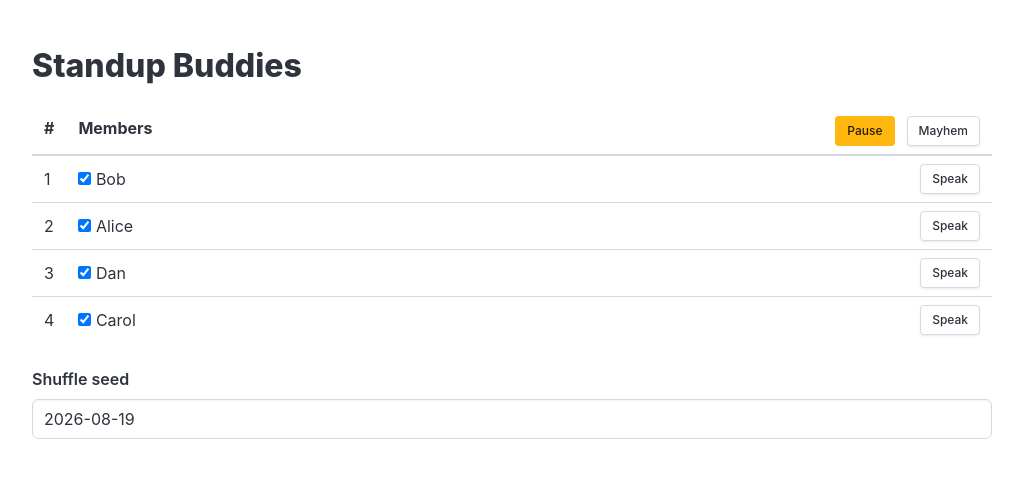
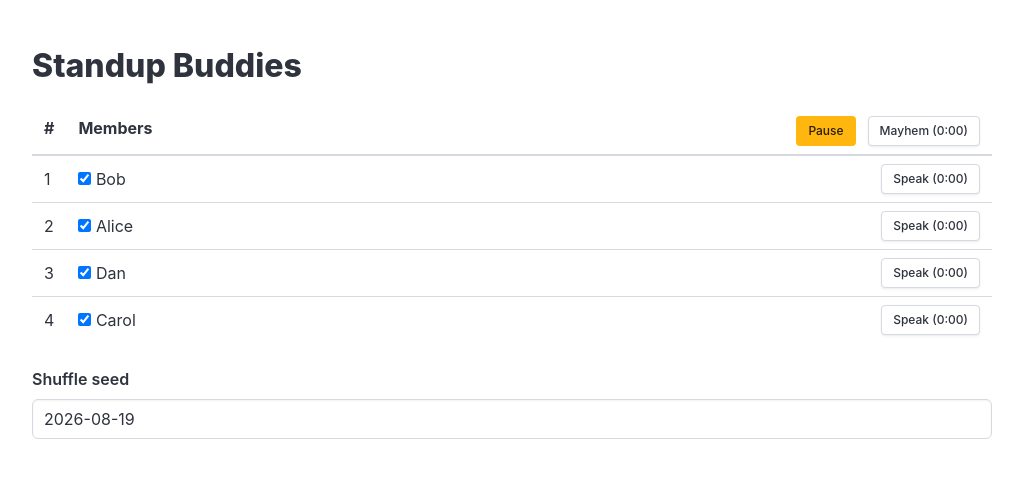
Before and after one commit to CZDanol/standup-buddies, a Svelte app: page / in a window 1280 px wide. Shown: the top 478 px of the page, without its empty margins (128-1151 px from the left). Built offline with nearby package versions, Linux system fonts and the light colour scheme.

Commit message:
Track speaker times

```diff
--- a/src/App.svelte
+++ b/src/App.svelte
@@ -1,6 +1,14 @@
 <script lang="ts">
   import { meeting } from "./meeting.svelte";
   import { SpecialSpeakingState } from "./domain/types";
+
+  /** Formats a duration as m:ss, e.g. "0:05". */
+  function formatDuration(ms: number): string {
+    const totalSeconds = Math.floor(ms / 1000);
+    const minutes = Math.floor(totalSeconds / 60);
+    const seconds = totalSeconds % 60;
+    return `${minutes}:${String(seconds).padStart(2, "0")}`;
+  }
 </script>
 
 <svelte:head>
@@ -36,7 +44,9 @@
                 onclick={() =>
                   (meeting.speakingState = SpecialSpeakingState.Mayhem)}
               >
-                Mayhem
+                Mayhem ({formatDuration(
+                  meeting.speakingTimeMs(SpecialSpeakingState.Mayhem),
+                )})
               </button>
             </div>
           </th>
@@ -70,6 +80,7 @@
                       : attendee)}
                 >
                   {attendee.isSpeaking ? "Speaking" : "Speak"}
+                  ({formatDuration(attendee.speakingTimeMs)})
                 </button>
               {/if}
             </td>
--- a/src/meeting.svelte.ts
+++ b/src/meeting.svelte.ts
@@ -1,3 +1,4 @@
+import { SvelteMap } from "svelte/reactivity";
 import { SpecialSpeakingState, type Config, type MemberConfig } from "./domain/types";
 import { seededShuffle } from "./domain/shuffle";
 
@@ -43,6 +44,11 @@ export class Attendee {
   get isSpeaking(): boolean {
     return this.meeting.speakingState === this;
   }
+
+  /** Total time this attendee has held the floor. */
+  get speakingTimeMs(): number {
+    return this.meeting.speakingTimeMs(this);
+  }
 }
 
 /** Who currently has the floor: one attendee, or a meeting-wide mode. */
@@ -53,7 +59,11 @@ export class Meeting {
   readonly title: string;
   readonly attendees: readonly Attendee[];
   seed = $state(defaultSeed());
-  speakingState = $state<SpeakingState>(SpecialSpeakingState.Pause);
+  private speakingState_ = $state<SpeakingState>(SpecialSpeakingState.Pause);
+  private speakingStateSince = $state(Date.now());
+  private now = $state(Date.now());
+  /** Accumulated time per speaking state, excluding the current run. */
+  private speakingStateTimesMs = new SvelteMap<SpeakingState, number>();
 
   constructor() {
     const config = window.standupConfig;
@@ -62,6 +72,34 @@ export class Meeting {
     }
     this.title = config.title;
     this.attendees = config.team.map((member) => new Attendee(member, this));
+    // Repaint tick only — elapsed time is computed from timestamps, so a
+    // throttled background tab cannot corrupt the totals.
+    setInterval(() => {
+      this.now = Date.now();
+    }, 500);
+  }
+
+  get speakingState(): SpeakingState {
+    return this.speakingState_;
+  }
+
+  set speakingState(next: SpeakingState) {
+    // Bank the time spent in the outgoing state before switching.
+    // Refreshing `now` must come first:
+    // speakingTimeMs computes the live portion from it,
+    // and banking must include time up to this instant, not up to the last repaint tick.
+    this.now = Date.now();
+    this.speakingStateTimesMs.set(this.speakingState_, this.speakingTimeMs(this.speakingState_));
+    this.speakingStateSince = this.now;
+    this.speakingState_ = next;
+  }
+
+  /** Total time spent in the given speaking state. */
+  speakingTimeMs(state: SpeakingState): number {
+    const accumulated = this.speakingStateTimesMs.get(state) ?? 0;
+    const live =
+      this.speakingState_ === state ? this.now - this.speakingStateSince : 0;
+    return accumulated + live;
   }
 
   /** Attendees in speaking order for the current seed. */
```
